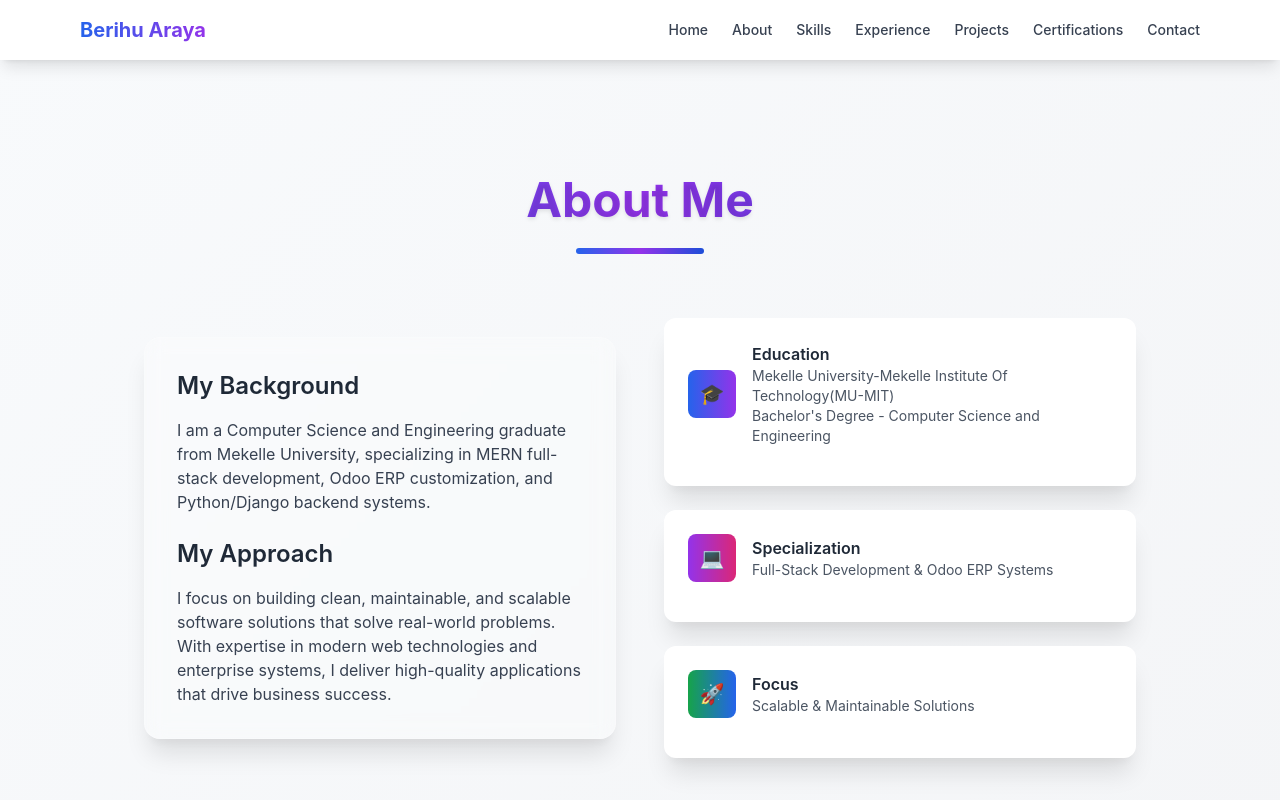
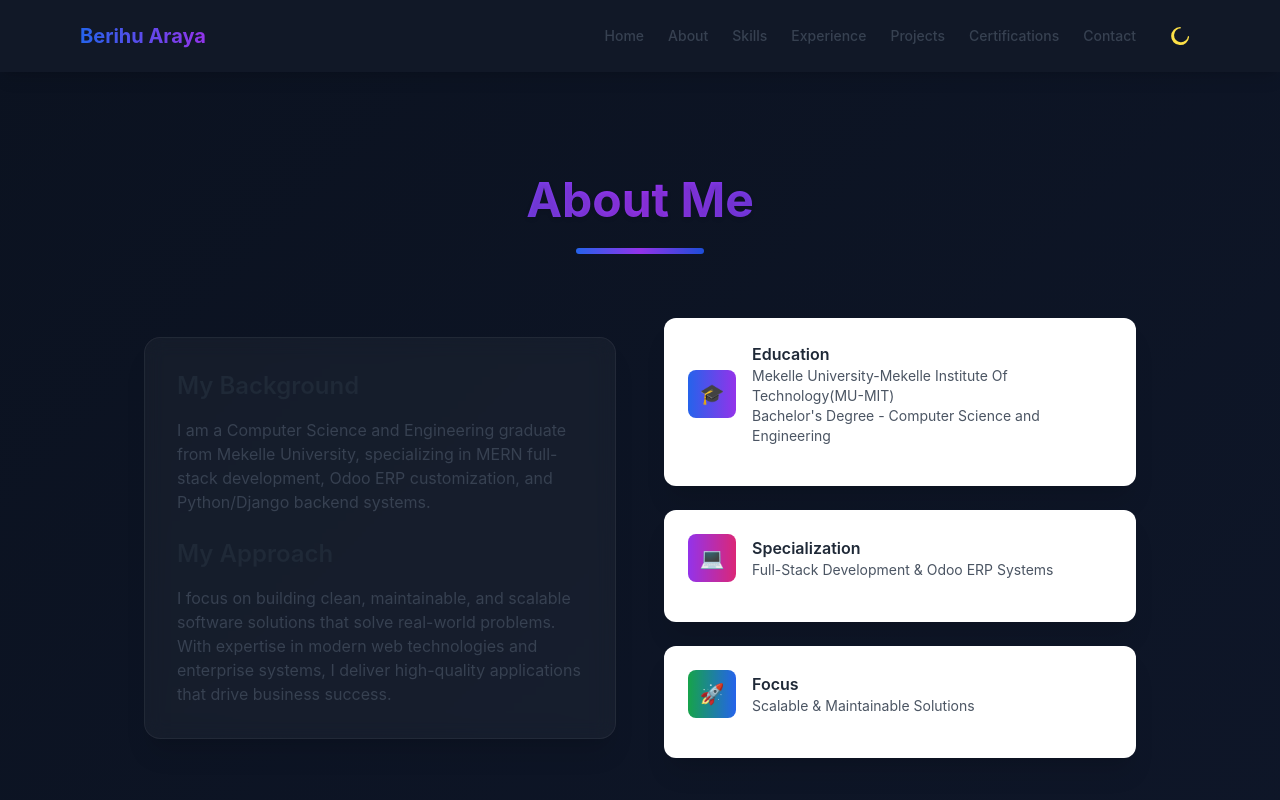
Before and after one commit to bre-araya/My-Developer-Portifolio, a React (Create React App) app in the folder frontend/: page /about in a window 1280 px wide. Shown: the top 800 px of the page. Built offline with nearby package versions, Linux system fonts and the light colour scheme.

Commit message:
dark mode and light mode options

```diff
--- a/frontend/src/components/Navbar.jsx
+++ b/frontend/src/components/Navbar.jsx
@@ -1,4 +1,5 @@
 import { useState } from 'react';
+import ThemeToggle from './ThemeToggle';
 
 export default function Navbar() {
   const [isOpen, setIsOpen] = useState(false);
@@ -31,15 +32,15 @@ export default function Navbar() {
         onClick={() => setIsOpen(false)}
       />
 
-      <nav className="fixed top-0 left-0 right-0 z-50 bg-white shadow-lg">
+      <nav className="fixed top-0 left-0 right-0 z-50 bg-white dark:bg-gray-900 shadow-lg">
         <div className="flex justify-between items-center py-4 px-4 md:px-20">
           {/* Logo */}
-          <h1 className="text-lg md:text-xl font-bold bg-gradient-to-r from-blue-600 to-purple-600 bg-clip-text text-transparent">
+          <h1 className="text-lg md:text-xl font-bold bg-gradient-to-r from-blue-600 to-purple-600 bg-clip-text text-transparent select-none hover:scale-105 transition-transform duration-300">
             Berihu Araya
           </h1>
 
           {/* Desktop Navigation */}
-          <div className="hidden md:flex space-x-4 lg:space-x-6 text-sm font-medium">
+          <div className="hidden md:flex items-center space-x-4 lg:space-x-6 text-sm font-medium">
             {navLinks.map((link) => (
               <button
                 key={link.id}
@@ -49,6 +50,9 @@ export default function Navbar() {
                 {link.label}
               </button>
             ))}
+            <div className="ml-2">
+              <ThemeToggle />
+            </div>
           </div>
 
           {/* Mobile Hamburger Button */}
@@ -58,20 +62,25 @@ export default function Navbar() {
             aria-label="Toggle menu"
           >
             <div className="w-6 h-5 flex flex-col justify-between items-end">
-              <span className={`block h-0.5 bg-gray-800 transition-all duration-300
+              <span className={`block h-0.5 bg-gray-800 dark:bg-gray-200 transition-all duration-300
                           ${isOpen ? 'w-6 rotate-45 translate-y-2' : 'w-full'}`}></span>
-              <span className={`block h-0.5 bg-gray-800 transition-all duration-300
+              <span className={`block h-0.5 bg-gray-800 dark:bg-gray-200 transition-all duration-300
                           ${isOpen ? 'opacity-0' : 'w-4'}`}></span>
-              <span className={`block h-0.5 bg-gray-800 transition-all duration-300
+              <span className={`block h-0.5 bg-gray-800 dark:bg-gray-200 transition-all duration-300
                           ${isOpen ? 'w-6 -rotate-45 -translate-y-2' : 'w-full'}`}></span>
             </div>
           </button>
         </div>
 
         {/* Mobile Navigation Menu */}
-        <div className={`md:hidden absolute top-full left-0 right-0 bg-white shadow-xl
+        <div className={`md:hidden absolute top-full left-0 right-0 bg-white dark:bg-gray-900 shadow-xl
           transition-all duration-300 overflow-hidden ${isOpen ? 'max-h-96 opacity-100' : 'max-h-0 opacity-0'}`}>
           <div className="px-4 py-4 space-y-2">
+            <div className="flex items-center justify-between px-2">
+              <div className="text-sm font-semibold">Menu</div>
+              <ThemeToggle />
+            </div>
+            <div className="h-2" />
             {navLinks.map((link) => (
               <button
                 key={link.id}
--- /dev/null
+++ b/frontend/src/components/ThemeToggle.jsx
@@ -0,0 +1,47 @@
+import { useEffect, useState } from 'react';
+
+export default function ThemeToggle({ className = '' }) {
+  const [theme, setTheme] = useState(() => {
+    try {
+      const stored = localStorage.getItem('theme');
+      if (stored) return stored;
+    } catch (e) {}
+    if (typeof window !== 'undefined' && window.matchMedia) {
+      if (window.matchMedia('(prefers-color-scheme: dark)').matches) return 'dark';
+    }
+    // Default to dark per request "make light dark"
+    return 'dark';
+  });
+
+  useEffect(() => {
+    const root = document.documentElement;
+    if (theme === 'dark') {
+      root.classList.add('dark');
+    } else {
+      root.classList.remove('dark');
+    }
+    try {
+      localStorage.setItem('theme', theme);
+    } catch (e) {}
+  }, [theme]);
+
+  const toggle = () => setTheme((t) => (t === 'dark' ? 'light' : 'dark'));
+
+  return (
+    <button
+      aria-label="Toggle theme"
+      onClick={toggle}
+      className={`p-2 rounded-full transition-transform duration-300 hover:scale-105 ${className}`}
+    >
+      {theme === 'dark' ? (
+        <svg xmlns="http://www.w3.org/2000/svg" className="h-6 w-6 text-yellow-300" viewBox="0 0 24 24" fill="currentColor">
+          <path d="M12 3.1a1 1 0 0 1 .9 1.1A7 7 0 1 0 20 12a1 1 0 0 1 1.1.9A9 9 0 1 1 12 3.1z" />
+        </svg>
+      ) : (
+        <svg xmlns="http://www.w3.org/2000/svg" className="h-6 w-6 text-gray-800" viewBox="0 0 24 24" fill="currentColor">
+          <path d="M6.76 4.84l-1.8-1.79L3.17 4.84 4.97 6.63 6.76 4.84zM1 13h3v-2H1v2zm10 8h2v-3h-2v3zm7.24-2.16l1.8 1.79 1.79-1.79-1.79-1.79-1.8 1.79zM20 11v2h3v-2h-3zM4.93 19.07l1.79-1.79-1.79-1.79-1.8 1.79 1.8 1.79zM12 6a6 6 0 100 12A6 6 0 0012 6z" />
+        </svg>
+      )}
+    </button>
+  );
+}
--- a/frontend/src/index.css
+++ b/frontend/src/index.css
@@ -8,12 +8,30 @@
     box-sizing: border-box;
   }
 
+  :root {
+    --bg-gradient: linear-gradient(135deg, #f8fafc 0%, #eef2ff 100%);
+    --text-color: #0f172a;
+    --muted-bg: #f8fafc;
+    --card-bg: rgba(255,255,255,0.6);
+    --glass-border: rgba(255,255,255,0.18);
+  }
+
+  .dark {
+    --bg-gradient: linear-gradient(135deg, #0b1220 0%, #0f172a 100%);
+    --text-color: #e6edf3;
+    --muted-bg: #071029;
+    --card-bg: rgba(255,255,255,0.04);
+    --glass-border: rgba(255,255,255,0.06);
+  }
+
   body {
-    @apply bg-gradient-to-br from-slate-50 to-gray-100 text-gray-900;
+    background: var(--bg-gradient);
+    color: var(--text-color);
     font-family: 'Inter', 'Segoe UI', Tahoma, Geneva, Verdana, sans-serif;
     line-height: 1.6;
     -webkit-font-smoothing: antialiased;
     -moz-osx-font-smoothing: grayscale;
+    transition: background 0.45s ease, color 0.45s ease;
   }
 
   ::selection {
@@ -56,10 +74,10 @@
   }
 
   .glass-effect {
-    background: rgba(255, 255, 255, 0.25);
+    background: var(--card-bg);
     backdrop-filter: blur(10px);
     -webkit-backdrop-filter: blur(10px);
-    border: 1px solid rgba(255, 255, 255, 0.18);
+    border: 1px solid var(--glass-border);
   }
 
   .card-shadow {
--- a/frontend/tailwind.config.js
+++ b/frontend/tailwind.config.js
@@ -1,5 +1,6 @@
 /** @type {import('tailwindcss').Config} */
 module.exports = {
+  darkMode: 'class',
   content: ["./src/**/*.{js,jsx,ts,tsx}"],
   theme: {
     extend: {},
```
